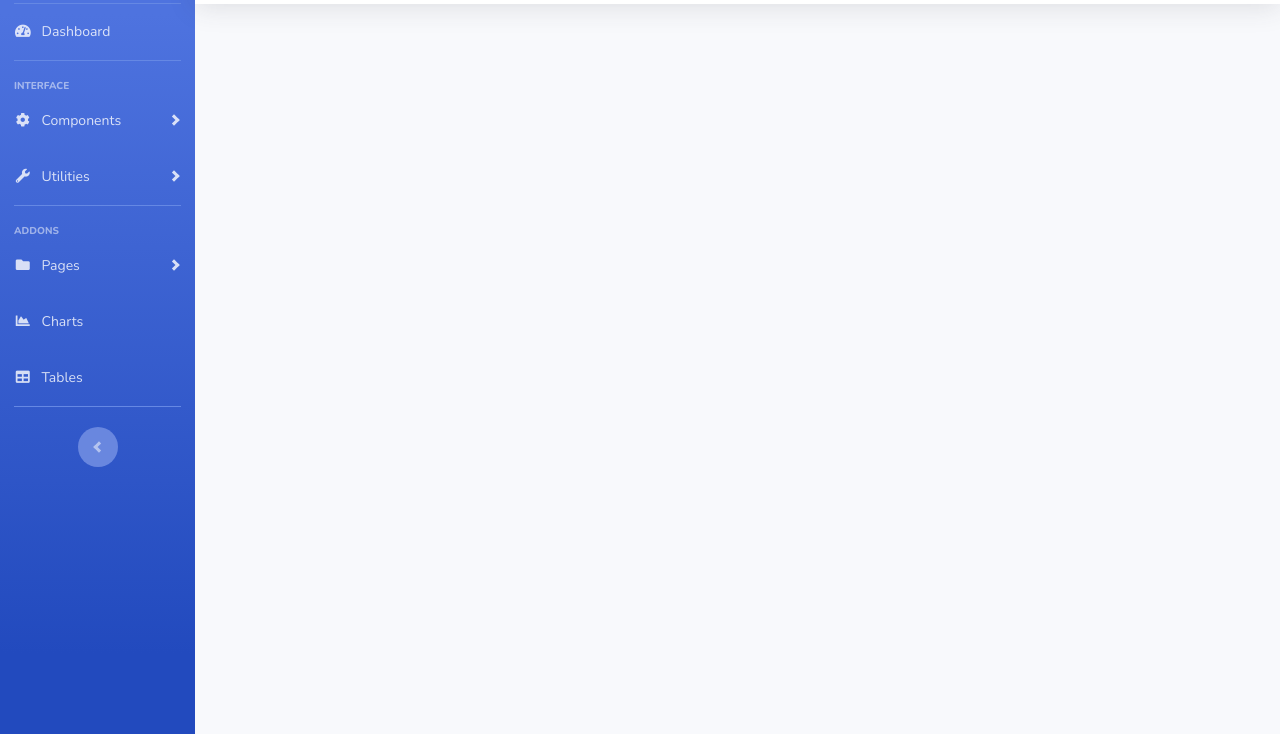
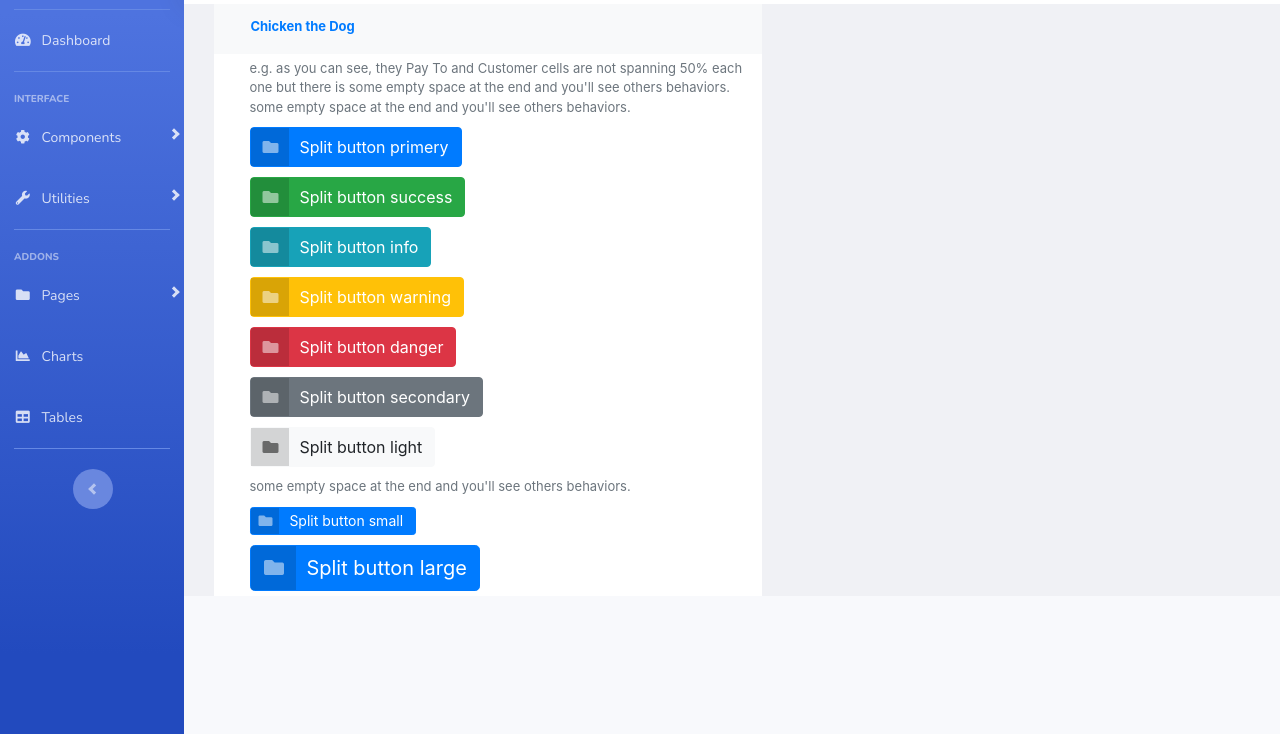
Before and after one commit to st63/newExample, a plain HTML site: page index.html in a window 1280 px wide. Shown: the part 66-800 px from the top of the page. Drawn offline with nearby package versions, Linux system fonts and the light colour scheme.

Commit message:
buttons bootstrap

```diff
--- a/index.html
+++ b/index.html
@@ -6,6 +6,8 @@
     <meta name="viewport" content="width=device-width, initial-scale=1, shrink-to-fit=no">
     <!--Это сделано чтобы приоритетные были мобилки, а под другие устройства потом подгоняется-->
     <title>A Great Demo on CodePen</title>
+    <link rel="stylesheet" href="https://cdn.jsdelivr.net/npm/bootstrap@4.5.3/dist/css/bootstrap.min.css"
+        integrity="sha384-TX8t27EcRE3e/ihU7zmQxVncDAy5uIKz4rEkgIXeMed4M0jlfIDPvg6uqKI2xXr2" crossorigin="anonymous">
     <link
         href="https://fonts.googleapis.com/css2?family=Nunito:ital,wght@0,200;0,300;0,400;0,600;0,700;0,800;0,900;1,200;1,300;1,400;1,600;1,700;1,800;1,900&family=Roboto:wght@400;500&display=swap"
         rel="stylesheet">
@@ -15,7 +17,7 @@
 </head>
 
 <body>
-    <div class="container">
+    <div class="container__all">
         <div class="sidebar">
             <div class="logo">A<span id="dmin">DMIN</span></div>
             <div class="nav">
@@ -81,7 +83,7 @@
                     </div>
                 </div>
                 <div class="nav__box">
-                    <div class="btn">
+                    <div class="btn__sidebar">
                         <div class="btn__arrow"></div>
                     </div>
                 </div>
@@ -135,30 +137,42 @@
                             <div class="message__dropdown__title">MESSAGE CENTER</div>
                             <div class="message__dropdown__list">
                                 <div class="message__dropdown__list--item">
-                                    <div class="img"><img src="img/undraw_profile_1.svg" alt=""><div class="online"></div></div>
+                                    <div class="img"><img src="img/undraw_profile_1.svg" alt="">
+                                        <div class="online"></div>
+                                    </div>
                                     <div class="dropdown__list--content">
-                                        <div class="list--item__text"><a href="">Hi there! i am wondering and you ...</a></div>
+                                        <div class="list--item__text"><a href="">Hi there! i am wondering and you
+                                                ...</a></div>
                                         <div class="list--item__title">Emily Fowler . 58m</div>
                                     </div>
                                 </div>
                                 <div class="message__dropdown__list--item">
-                                    <div class="img"><img src="img/undraw_profile_2.svg" alt=""><div class="online"></div></div>
+                                    <div class="img"><img src="img/undraw_profile_2.svg" alt="">
+                                        <div class="online"></div>
+                                    </div>
                                     <div class="dropdown__list--content">
-                                        <div class="list--item__text"><a href="">I have the photos that you ordere...</a></div>
+                                        <div class="list--item__text"><a href="">I have the photos that you
+                                                ordere...</a></div>
                                         <div class="list--item__title">Jae Shun . 1d</div>
                                     </div>
                                 </div>
                                 <div class="message__dropdown__list--item">
-                                    <div class="img"><img src="img/undraw_profile_3.svg" alt=""><div class="online"></div></div>
+                                    <div class="img"><img src="img/undraw_profile_3.svg" alt="">
+                                        <div class="online"></div>
+                                    </div>
                                     <div class="dropdown__list--content">
-                                        <div class="list--item__text"><a href="">Last month's report looks great, i ...</a></div>
+                                        <div class="list--item__text"><a href="">Last month's report looks great, i
+                                                ...</a></div>
                                         <div class="list--item__title">Morgan Alvares . 2d</div>
                                     </div>
                                 </div>
                                 <div class="message__dropdown__list--item">
-                                    <div class="img"><img src="img/undraw_profile.svg" alt=""><div class="online"></div></div>
+                                    <div class="img"><img src="img/undraw_profile.svg" alt="">
+                                        <div class="online"></div>
+                                    </div>
                                     <div class="dropdown__list--content">
-                                        <div class="list--item__text"><a href="">Am i a good boy? The reason i as...</a></div>
+                                        <div class="list--item__text"><a href="">Am i a good boy? The reason i as...</a>
+                                        </div>
                                         <div class="list--item__title">Chicken the Dog . 2w</div>
                                     </div>
                                 </div>
@@ -188,12 +202,69 @@
                 </div>
             </div>
             <div class="content">
-
+                <div class="container text-secondary bg-white">
+                    <div class="row text-primary bg-light">
+                        <div class="col button__title">Chicken the Dog</div>
+                    </div>
+                    <div class="buttons__content">
+                        e.g. as you can see, they Pay To and Customer cells are not spanning 50% each one but there is
+                        some empty space at the end and you'll see others behaviors. some empty space at the end and
+                        you'll see others behaviors.
+                    </div>
+                    <div class="row">
+                        <button type="button" class="btn btn-primary"><i class="fas fa-fw fa-folder text-white-50"></i>Split button
+                            primery</button>
+                    </div>
+                    <div class="row">
+                        <button type="button" class="btn btn-success"><i class="fas fa-fw fa-folder text-white-50"></i>Split button
+                            success</button>
+                    </div>
+                    <div class="row">
+                        <button type="button" class="btn btn-info"><i class="fas fa-fw fa-folder text-white-50"></i>Split button
+                            info</button>
+                    </div>
+                    <div class="row">
+                        <button type="button" class="btn btn-warning text-white"><i
+                                class="fas fa-fw fa-folder text-white-50"></i>Split button
+                            warning</button>
+                    </div>
+                    <div class="row">
+                        <button type="button" class="btn btn-danger"><i class="fas fa-fw fa-folder text-white-50"></i>Split button
+                            danger</button>
+                    </div>
+                    <div class="row">
+                        <button type="button" class="btn btn-secondary"><i class="fas fa-fw fa-folder text-white-50"></i>Split button
+                            secondary</button>
+                    </div>
+                    <div class="row">
+                        <button type="button" class="btn btn-light"><i class="fas fa-fw fa-folder text-black-50"></i>Split button
+                            light</button>
+                    </div>
+                    <div class="buttons__content">
+                        some empty space at the end and
+                        you'll see others behaviors.
+                    </div>
+                    <div class="row">
+                        <button type="button" class="btn btn-primary btn-sm"><i class="fas fa-fw fa-folder text-white-50"></i>Split
+                            button
+                            small</button>
+                    </div>
+                    <div class="row">
+                        <button type="button" class="btn btn-primary btn-lg"><i class="fas fa-fw fa-folder text-white-50"></i>Split
+                            button
+                            large</button>
+                    </div>
+                </div>
             </div>
 
         </div>
 
-        <script src="https://ajax.googleapis.com/ajax/libs/jquery/3.5.1/jquery.min.js"></script>
+        <script src="https://code.jquery.com/jquery-3.5.1.slim.min.js"
+            integrity="sha384-DfXdz2htPH0lsSSs5nCTpuj/zy4C+OGpamoFVy38MVBnE+IbbVYUew+OrCXaRkfj"
+            crossorigin="anonymous"></script>
+        <script src="https://cdn.jsdelivr.net/npm/bootstrap@4.5.3/dist/js/bootstrap.bundle.min.js"
+            integrity="sha384-ho+j7jyWK8fNQe+A12Hb8AhRq26LrZ/JpcUGGOn+Y7RsweNrtN/tE3MoK7ZeZDyx"
+            crossorigin="anonymous"></script>
         <script src="script.js"></script>
 </body>
 
--- a/script.js
+++ b/script.js
@@ -31,7 +31,7 @@ $(function () {
         userDropdown.toggle(animationSpeed)
     });
 
-    $('.btn').click(function () {
+    $('.btn__sidebar').click(function () {
         $('.sidebar').toggleClass('size');
     });
 
@@ -44,7 +44,7 @@ $(function () {
     });
 
     $(document).click(function (e) {
-        if (!navItem.is(e.target) && navItem.has(e.target).length === 0) {
+        if (!navItem.is(e.target) && navItem.has(e.target).length === 0) { // Если 1- мы не нажали на навайтем, и 2-мы не нажали на его дочек, то закрываем все дроплисты
             navDropdown.hide(animationSpeed);
         }
 
--- a/style.css
+++ b/style.css
@@ -1,5 +1,8 @@
   /*font-family: 'Nunito', sans-serif;
   font-family: 'Roboto', sans-serif;*/
+  .selector-for-some-widget {
+    box-sizing: content-box;
+  }
   *{
     box-sizing: border-box;
   }
@@ -10,7 +13,7 @@
   ul{
     list-style: none;
   }
-  .container{
+  .container__all{
     display: flex;
     justify-content: flex-start;
     height: 100vh;
@@ -39,7 +42,7 @@
     font-family: 'Roboto', sans-serif;
   }
   .content{
-    background-color: #f8f9fc;
+    background-color: #F0F1F5;
   }
   .logo{
     padding: 23px 0px 28px 0px;
@@ -75,6 +78,9 @@
   }
   .size{
     width: 102px;
+  }
+  .size .btn{
+    margin: 20px 38% 0 26%;
   }
   .size .nav__item{
     position: relative;
@@ -154,18 +160,18 @@
     margin-bottom: 10px;
     width: 167px;
   }
-  .btn{
+  .btn__sidebar{
     background-color: #6987DF;
     width: 40px;
     height: 40px;
-    margin: 20px auto;
+    margin: 20px 38% 0 38%;
     border-radius: 100%;
     position: relative;
   }
-  .btn:hover{
+  .btn__sidebar:hover{
     cursor: pointer;
   }
-  .btn:hover .btn__arrow{
+  .btn__sidebar:hover .btn__arrow{
     opacity: 1;
   }
   .btn__arrow{
@@ -437,3 +443,43 @@
     border: 2px solid #fff;
     background-color: #1CC88A;
   }
+  .container{
+    width: 50%;
+    margin-left: 30px;
+    font-size: 13px;
+  }
+  button{
+    margin: 5px 0px 5px 36px;
+  }
+  .buttons__content{
+    margin: 5px 0px 5px 20px;
+  }
+  .button__title{
+    padding: 13px 0px 13px 36px;
+    margin-bottom: 4px;
+    font-weight: 700;
+  }
+  .btn-label {
+    background: rgba(0,0,0,0.15);
+  }
+  .row .fas{
+    background: rgba(0,0,0,0.15);
+    display: inline-block;
+    padding: 11px 0px 11px 0px;
+    margin-right: 10px;
+    width: 38px;
+  }
+  button:hover{
+    box-shadow: inset 0 0 5px #000;
+  }
+  .btn{
+    padding: 0px 12px 0px 0px;
+  }
+  .btn-sm .fas{
+    padding: 6px 0px 6px 0px;
+    width: 28px;
+  }
+  .btn-lg .fas{
+    padding: 12px 0px 12px 0px;
+    width: 45px;
+  }
```
